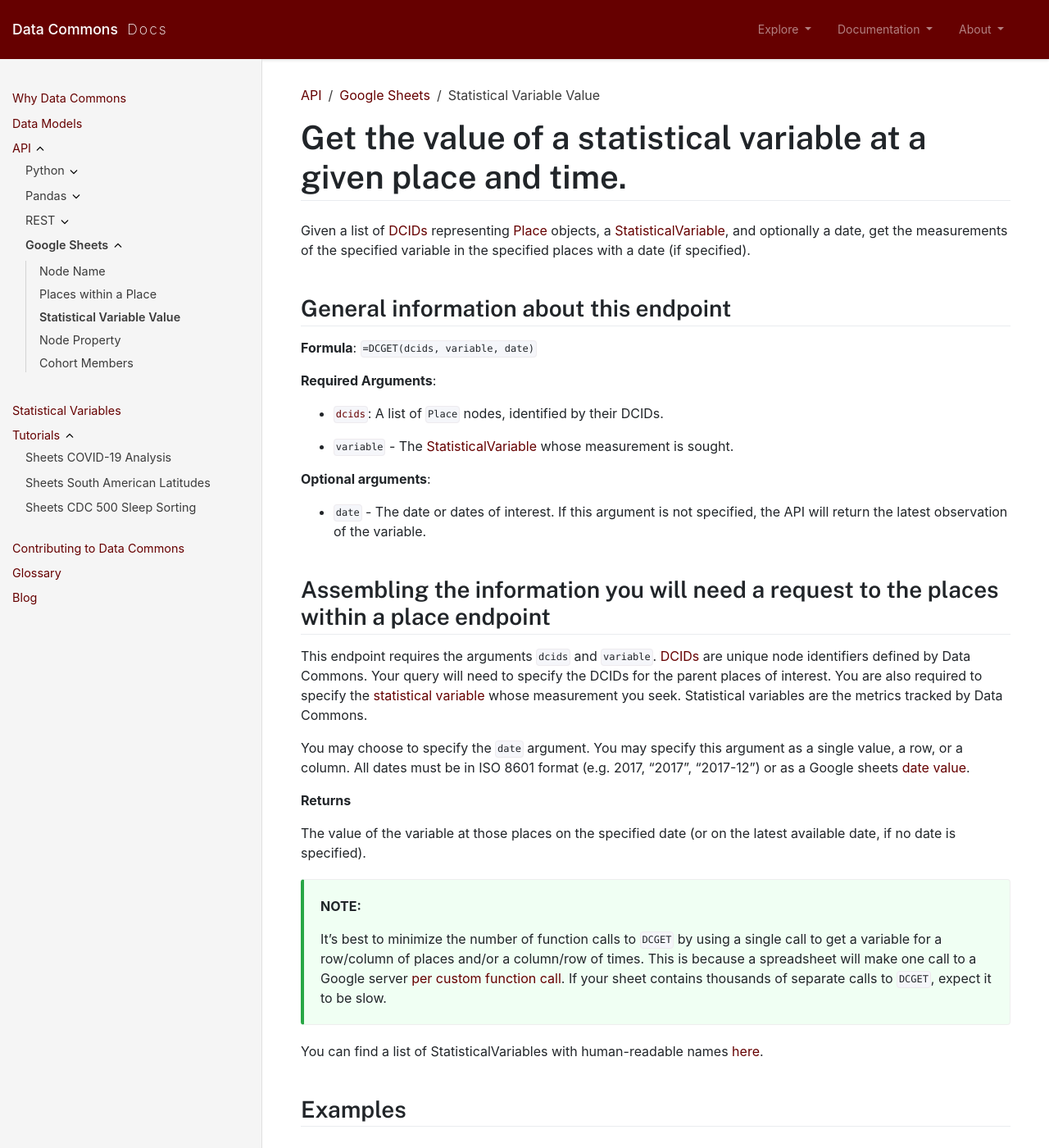
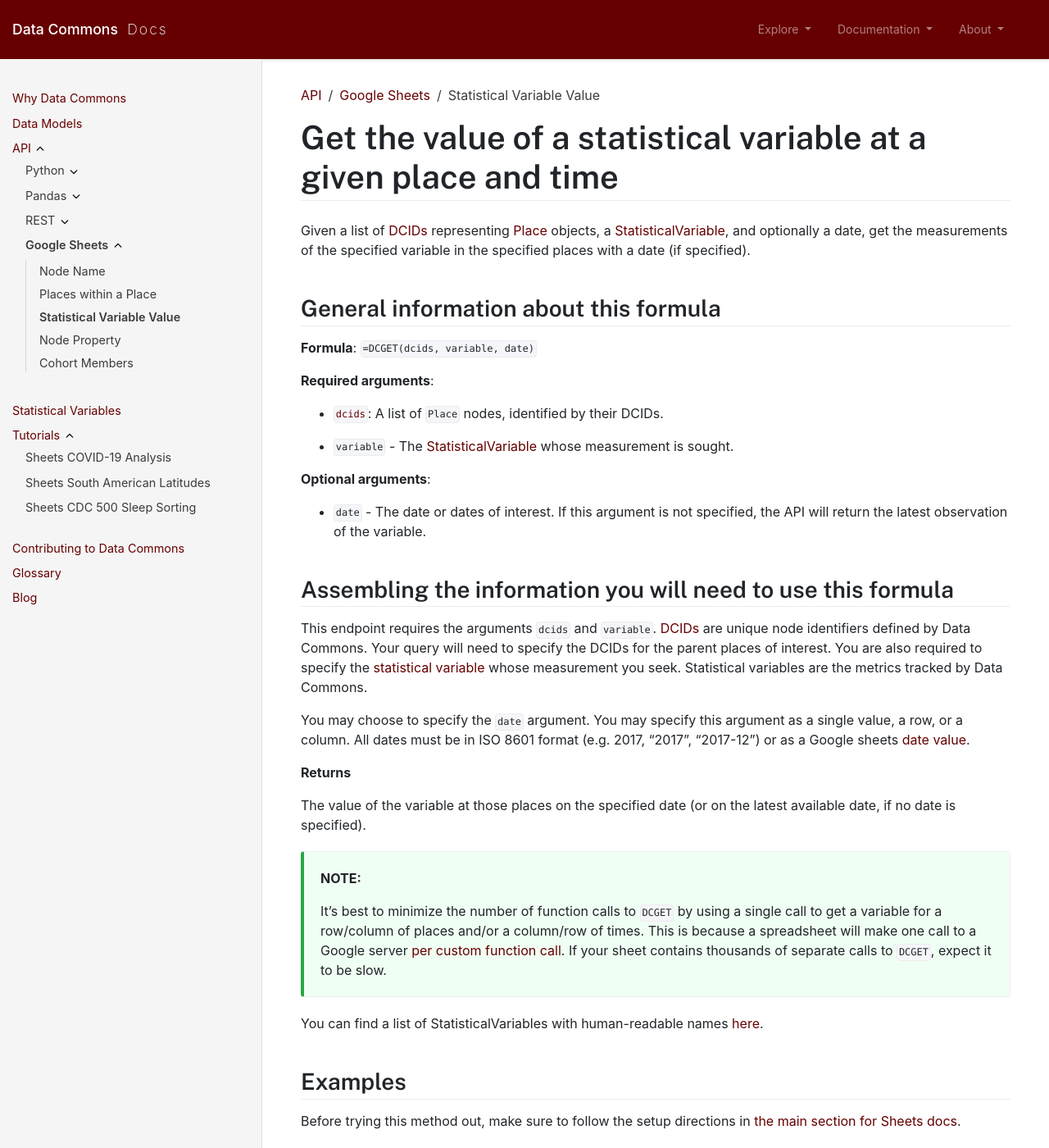
Before and after one commit to datacommonsorg/docsite, a Jekyll site: the page built from api/sheets/get_variable.md, in a window 1280 px wide and 1400 px high. Shown: the whole window at 82% size. Built offline with Jekyll 4.4.1, drawn with Linux system fonts in a browser that asks for light colours; comment, search, counter and statistics services are not loaded.

Commit message:
sheets cleanup (#153)

```diff
--- a/api/sheets/get_variable.md
+++ b/api/sheets/get_variable.md
@@ -6,15 +6,15 @@
 grand_parent: API
 ---
 
-# Get the value of a statistical variable at a given place and time.
+# Get the value of a statistical variable at a given place and time
 
 Given a list of [DCIDs](/glossary.html) representing [Place](https://datacommons.org/browser/Place) objects, a [StatisticalVariable](https://datacommons.org/browser/StatisticalVariable), and optionally a date, get the measurements of the specified variable in the specified places with a date (if specified).
 
-## General information about this endpoint
+## General information about this formula
 
 **Formula**: `=DCGET(dcids, variable, date)`
 
-**Required Arguments**:
+**Required arguments**:
 
 *   [`dcids`](/glossary.html): A list of `Place` nodes, identified by their DCIDs.
 
@@ -24,7 +24,7 @@
 
 *   `date` - The date or dates of interest. If this argument is not specified, the API will return the latest observation of the variable.
 
-## Assembling the information you will need a request to the places within a place endpoint
+## Assembling the information you will need to use this formula
 
 This endpoint requires the arguments `dcids` and `variable`. [DCIDs](/glossary.html) are unique node identifiers defined by Data Commons. Your query will need to specify the DCIDs for the parent places of interest. You are also required to specify the [statistical variable](/glossary.html) whose measurement you seek. Statistical variables are the metrics tracked by Data Commons.
 
@@ -41,6 +41,8 @@
 You can find a list of StatisticalVariables with human-readable names [here](/statistical_variables.html).
 
 ## Examples
+
+Before trying this method out, make sure to follow the setup directions in [the main section for Sheets docs](/api/sheets/index.html).
 
 ### Get the total population of Hawaii in 2017.
 
```
Also changed, not shown: api/sheets/get_cohort_members.md (+4 -4 lines), api/sheets/get_name.md (+1 -1 lines), api/sheets/get_property.md (+5 -3 lines), api/sheets/index.md (+1 -2 lines), api/sheets/places_in.md (+4 -2 lines).
